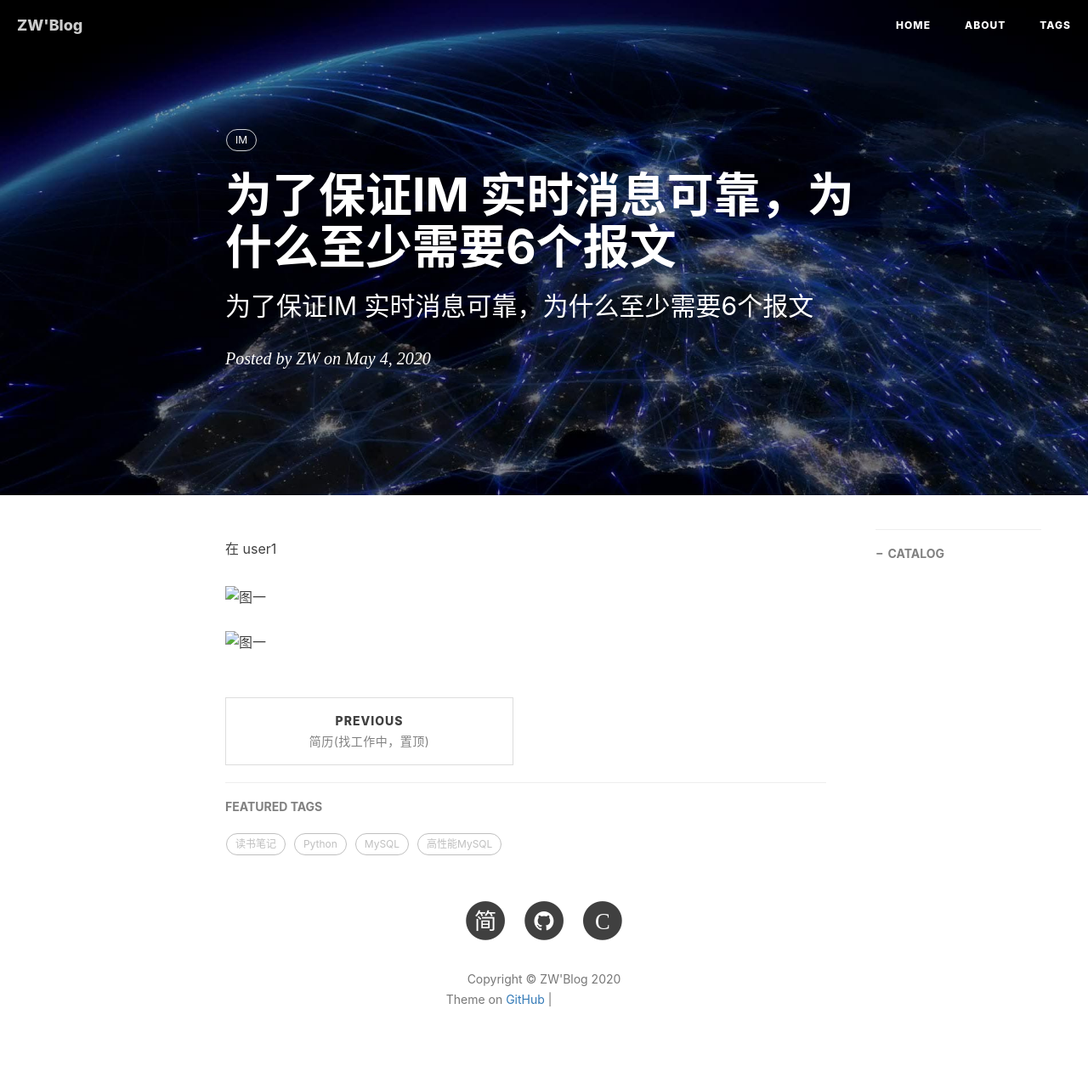
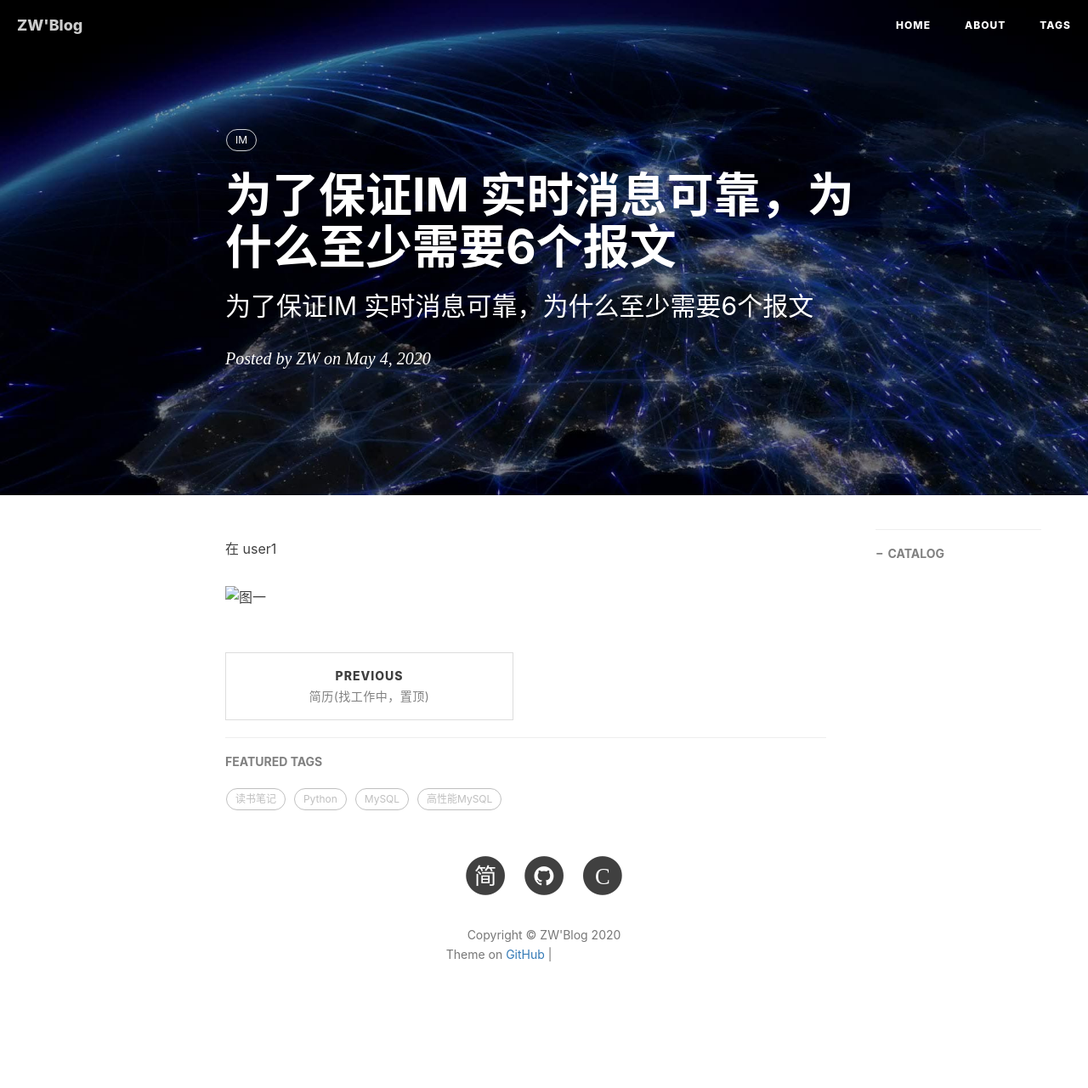
Before and after one commit to GitZW/gitzw.github.io, a Jekyll site: the page built from _posts/2020-05-04- 为了保证IM 实时消息可靠，为什么至少需要6个报文？.md, in a window 1280 px wide. Shown: the whole page at 85% size. Built offline with Jekyll 4.4.1, drawn with Linux system fonts in a browser that asks for light colours; nearby versions of some CDN libraries; comment, search, counter and statistics services are not loaded; after the commit the page ends 1228 px from its top, so only the background shows below that; grey boxes are pictures that could not be loaded.

Commit message:
test img

```diff
--- a/_posts/2020-05-04- 为了保证IM 实时消息可靠，为什么至少需要6个报文？.md
+++ b/_posts/2020-05-04- 为了保证IM 实时消息可靠，为什么至少需要6个报文？.md
@@ -10,7 +10,8 @@
     - IM
 ---
 
+
+
 在 user1
 
-![图一](post_resources/2020-05-04/1.jpg)
-![图一](/Users/owen_zhang/codes/GitZW.github.io/post_resources/2020-05-04/1.jpg)
+![图一](../img/20200504_01.jpg)
```
Also changed, not shown: img/20200504_01.jpg (added).
